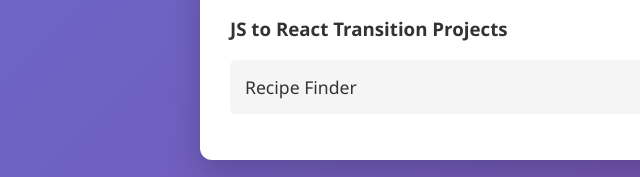
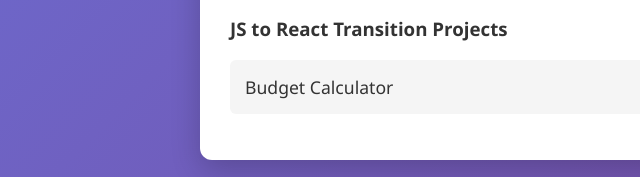
Before and after one commit to rylenlobo/JAVASCRIPT-MP---TheBarabariCollective, a plain HTML site: page index.html in a window 1280 px wide. Shown: the part 1146-1323 px from the top of the page, 110-750 px from the left. Drawn offline with Linux system fonts and the light colour scheme.

Commit message:
fixed typo

```diff
--- a/index.html
+++ b/index.html
@@ -78,7 +78,7 @@
       <ul>
         <li>
           <a href="js-to-react/1. budget-calculator/index.html"
-            >Recipe Finder</a
+            >Budget Calculator</a
           >
         </li>
 
```
